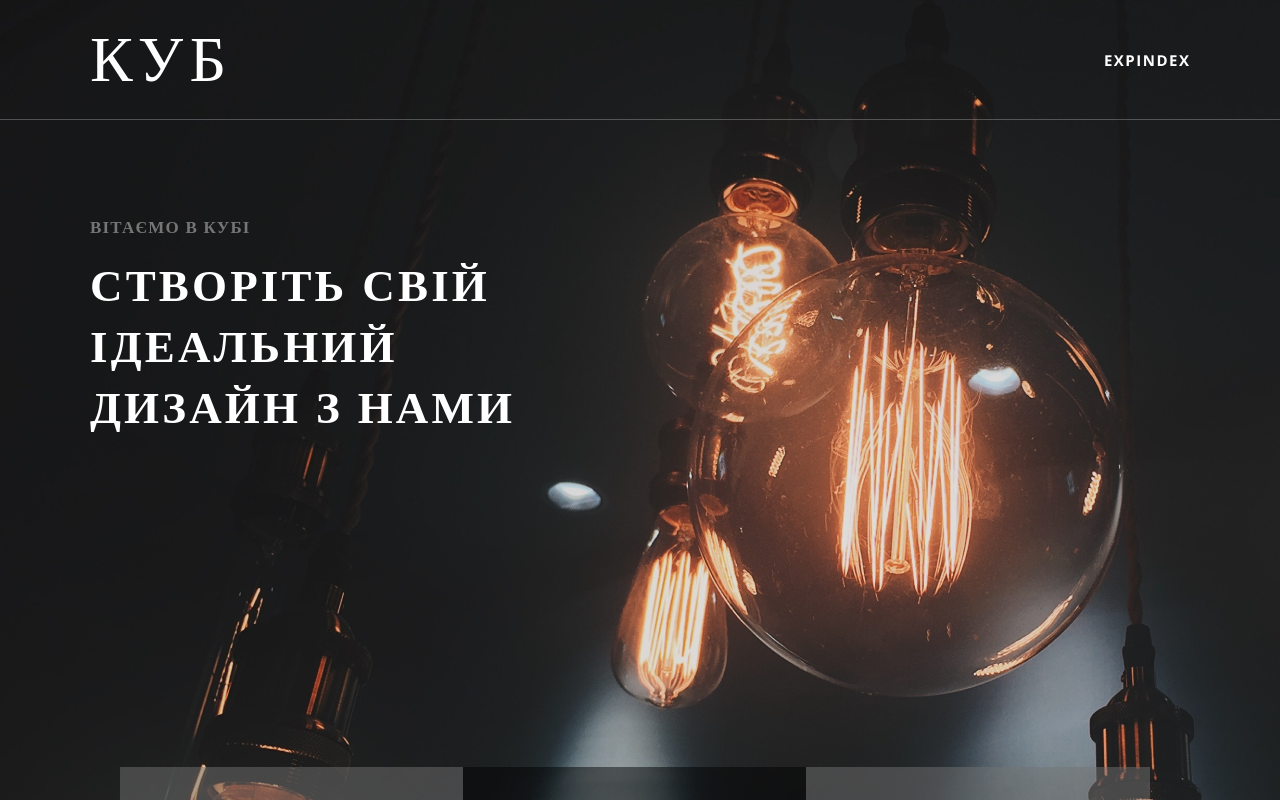
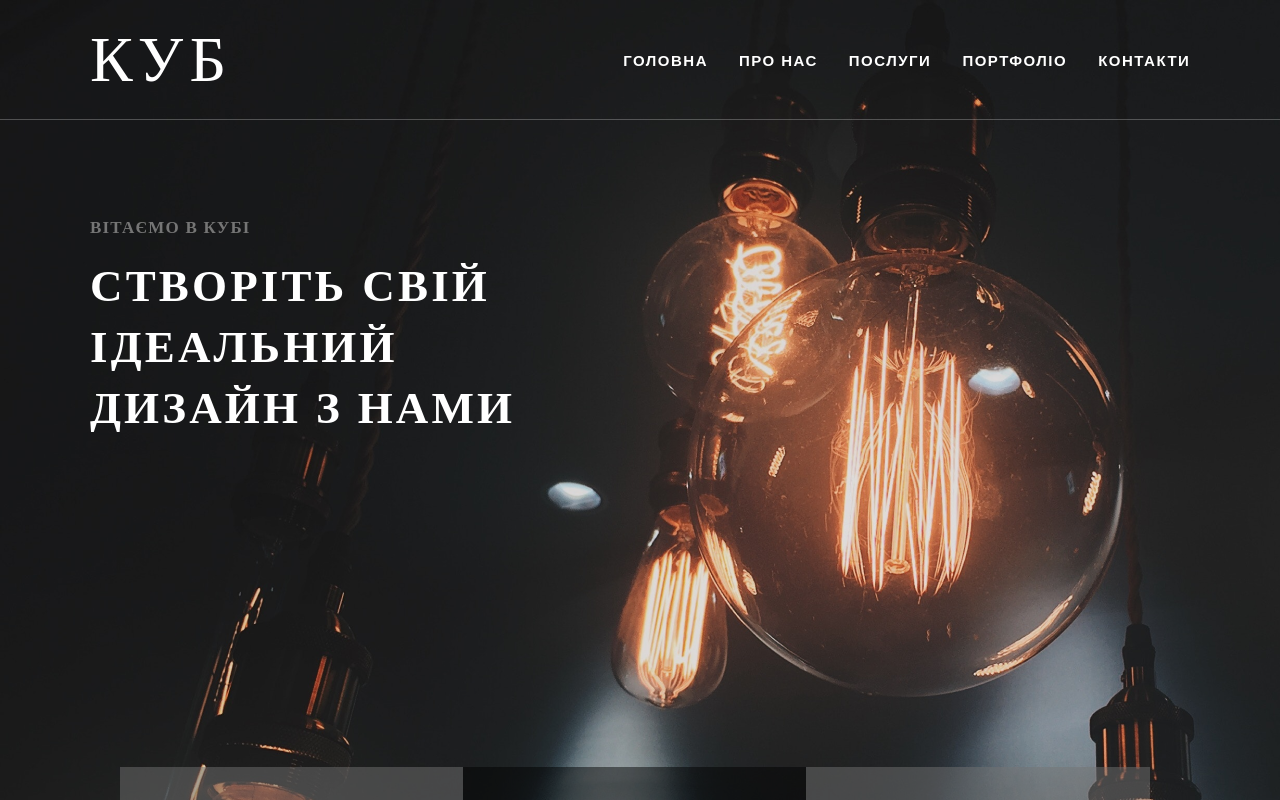
Before and after one commit to Walleriy/design-studio, a Next.js app: page / in a window 1280 px wide. Shown: the top 800 px of the page. Built offline with nearby package versions, Linux system fonts and the light colour scheme.

Commit message:
Feature - update navbar

```diff
--- a/components/Navbar.Component.js
+++ b/components/Navbar.Component.js
@@ -2,13 +2,38 @@ import styles from '../styles/components/Navbar.module.scss'
 import Link from "next/link";
 
 export default function Navbar() {
+  const pages = [
+    {
+      url: "/",
+      name: "головна",
+    },
+    {
+      url: "/about",
+      name: "про нас",
+    },
+    {
+      url: "/services",
+      name: "послуги",
+    },
+    {
+      url: "/portfolio",
+      name: "портфоліо",
+    },
+    {
+      url: "/contacts",
+      name: "контакти",
+    },
+  ]
+
   return (
     <div className={styles.navbar}>
       <h1>куб</h1>
       <nav>
-        <Link href="/expindex">
-          <a className={styles.navbar_item}>expindex</a>
-        </Link>
+        {pages.map(({url, name}, key) => (
+          <Link href={url} key={key}>
+            <a className={styles.navbar_item}>{name}</a>
+          </Link>
+        ))}
       </nav>
     </div>
   )
--- a/styles/components/Navbar.module.scss
+++ b/styles/components/Navbar.module.scss
@@ -33,6 +33,7 @@
   &_item {
     @include logoTypography;
     color: white;
+    white-space: nowrap;
   }
 
   &>nav {
```
